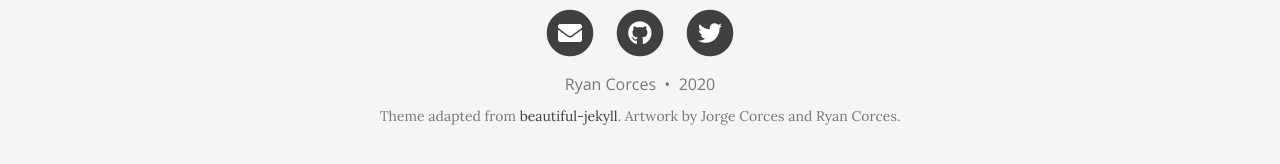
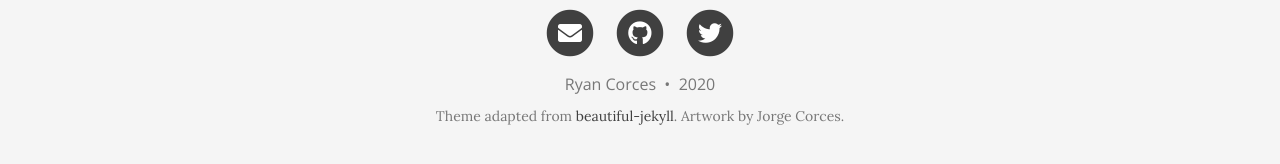
Before and after one commit to corceslab/corceslab.github.io, a Jekyll site: the page built from index.html, in a window 1280 px wide and 1142 px high. Shown: the part 965-1129 px from the top of the window. Built offline with Jekyll 4.4.1, drawn with Linux system fonts in a browser that asks for light colours; nearby versions of some CDN libraries; the list of posts is cut into pages by our own code.

Commit message:
Update footer.html

```diff
--- a/_includes/footer.html
+++ b/_includes/footer.html
@@ -44,7 +44,7 @@
           <!-- Please don't remove this, keep my open source work credited :) -->
         <p class="theme-by text-muted">
           Theme adapted from
-          <a href="https://deanattali.com/beautiful-jekyll/">beautiful-jekyll</a>. Artwork by Jorge Corces and Ryan Corces.
+          <a href="https://deanattali.com/beautiful-jekyll/">beautiful-jekyll</a>. Artwork by Jorge Corces.
         </p>
       </div>
     </div>
```
